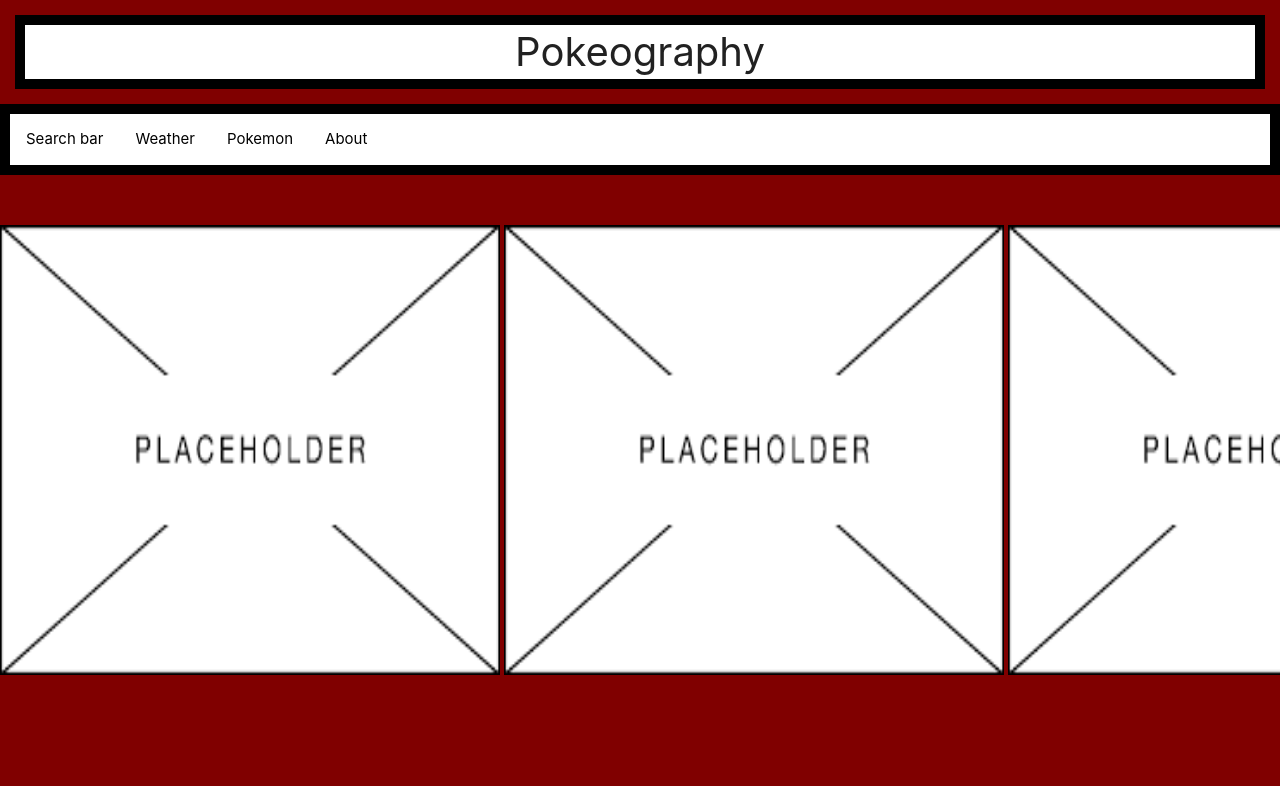
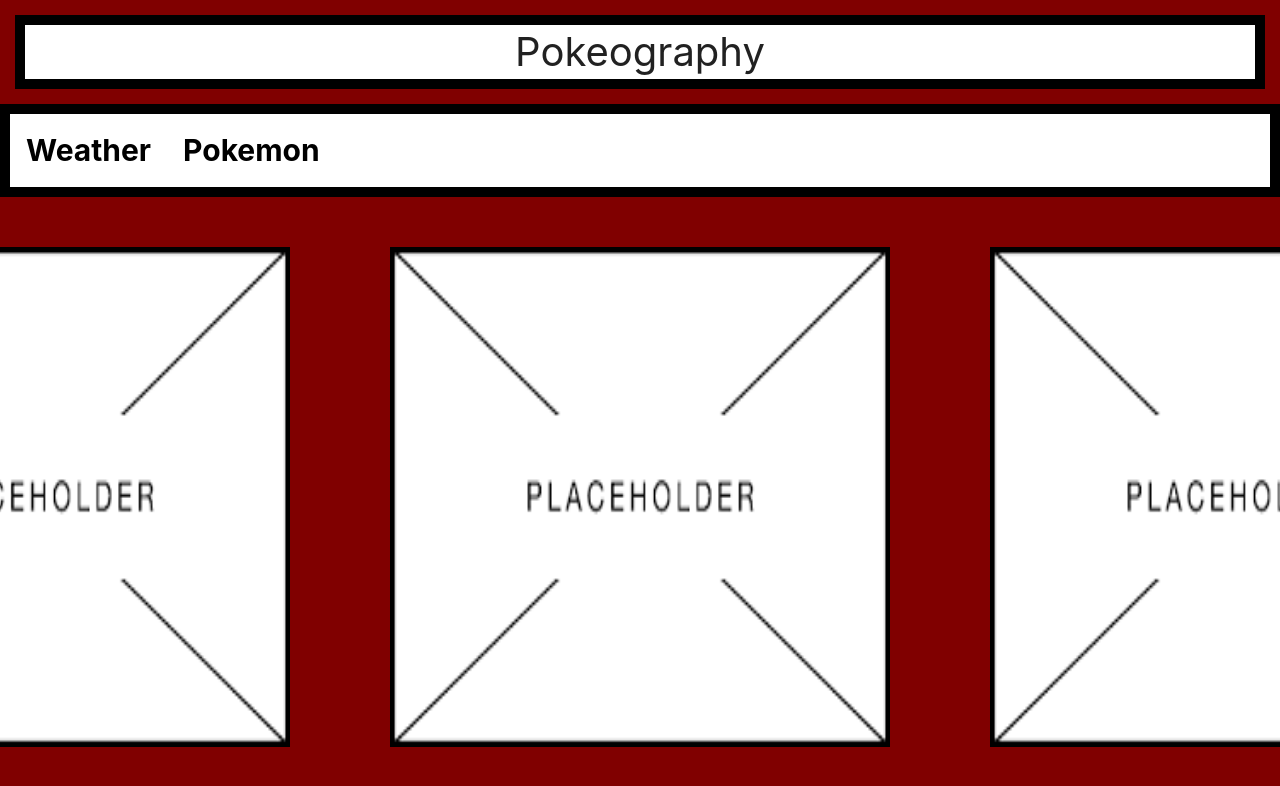
Before and after one commit to JojhanS/Pokeography, a plain HTML site: page index.html in a window 1280 px wide. Shown: the top 786 px of the page. Drawn offline with nearby package versions, Linux system fonts and the light colour scheme.

Commit message:
fixed minor improvments on images

```diff
--- a/assets/style.css
+++ b/assets/style.css
@@ -31,6 +31,8 @@ ul {
     text-align: center;
     padding: 14px 16px;
     text-decoration: none;
+    font-size: 30px;
+    font-weight: bold;
   }
 
   li a:hover {
@@ -38,14 +40,14 @@ ul {
   }
 
   .row {
-width: max-content;
-align-self: center;
-flex-wrap: wrap;
+justify-content: center;
+display: flex;
 }
 
 .col-4{
+height: 500px;
 width: 500px;
-height: 500px;
-padding-top: 50px;
+margin: 50px;
 flex-wrap: wrap;
+border: black solid 3px;
 }
--- a/index.html
+++ b/index.html
@@ -12,15 +12,14 @@
 <body>
     <h2>Pokeography</h2>
     <ul>
-        <li><a class="active" href="#searchBar">Search bar</a></li>
         <li><a href="#weather">Weather</a></li>
         <li><a href="#pokemon">Pokemon</a></li>
-        <li><a href="#about">About</a></li>
     </ul>
     <div class="row">
         <img class="col-4" src="./assets/images/placeholder.png" alt="placeholder">
         <img class="weather col-4" src="./assets/images/placeholder.png" alt="placeholder">
         <img class="imageEnd col-4" src="./assets/images/placeholder.png" alt="placeholder">
     </div>
+
 </body>
 </html>
```
